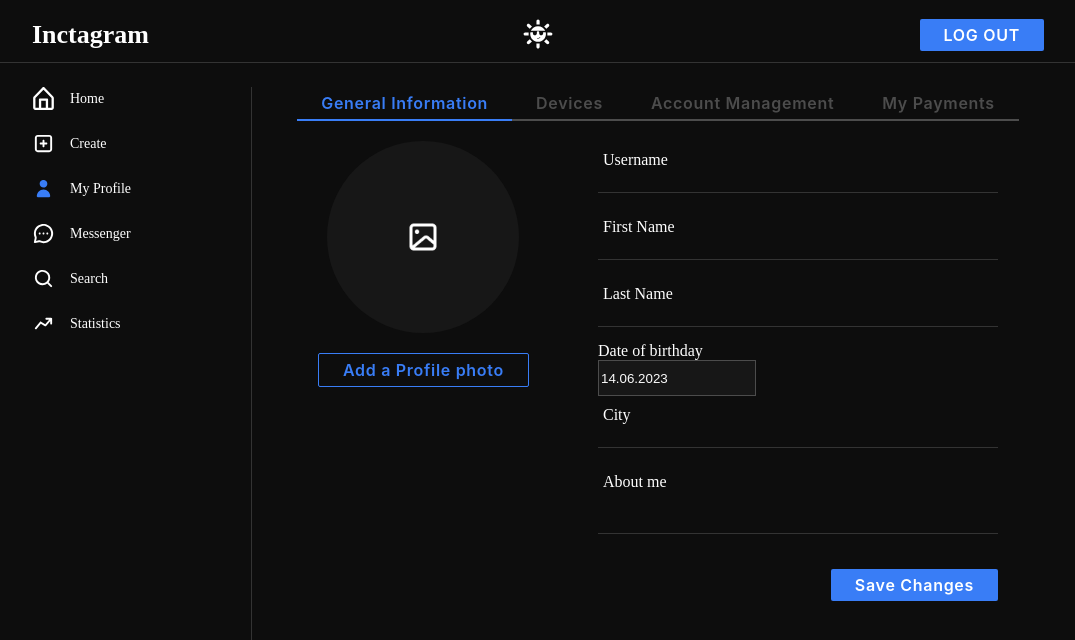
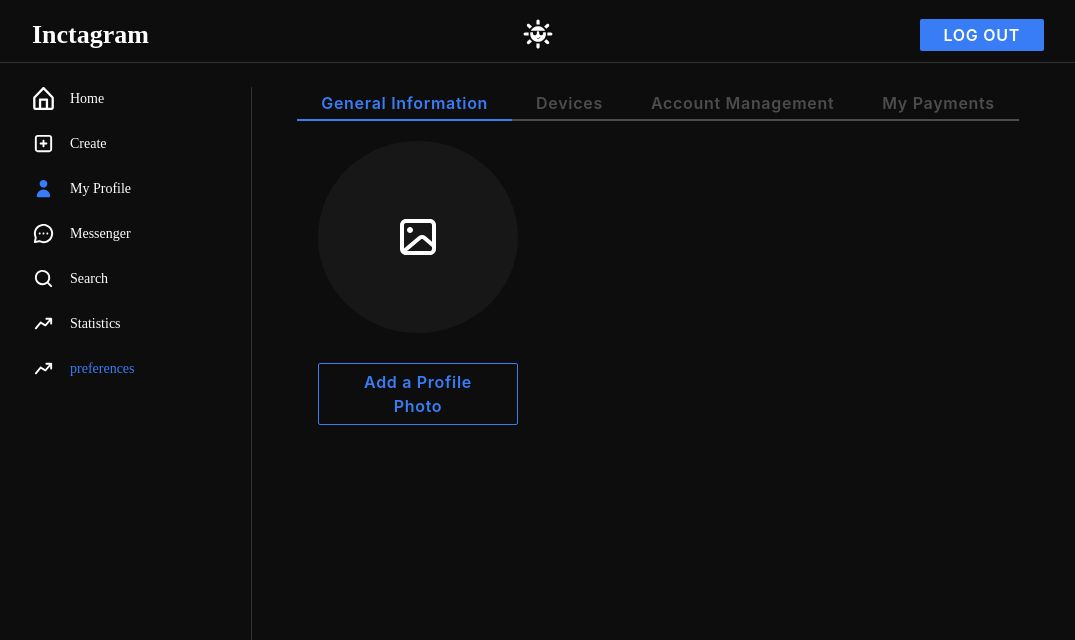
Before and after one commit to sousva/inctagram, a Next.js app: page /profile/profile-settings in a window 1280 px wide. Shown: the top 640 px of the page, without its empty margins (102-1177 px from the left). Built offline with nearby package versions, Linux system fonts and the light colour scheme.

Commit message:
feat: add Avatar component for upload user photo

```diff
--- a/src/app/path.ts
+++ b/src/app/path.ts
@@ -1,5 +1,5 @@
 export const PATH = {
-    HOME: '/',
+    // Auth
     LOGIN: '/auth/login',
     REGISTRATION: '/auth/registration',
     FORGOT_PASSWORD: '/auth/forgot-password',
@@ -7,4 +7,12 @@ export const PATH = {
     REGISTRATION_CONFIRMED: '/auth/registrationConfirmed',
     CREATE_NEW_PASSWORD: '/create-new-password/:token',
     PROFILE_SETTINGS: 'profile/profile-settings',
+
+    // Aside
+    HOME: '/profile/home',
+    CREATE: '/profile/create',
+    MY_PROFILE: '/profile/my-profile',
+    MESSENGER: '/profile/messenger',
+    SEARCH: '/profile/search',
+    STATISTICS: '/profile/statistics',
 } as const
--- /dev/null
+++ b/src/app/profile/profile-settings/Avatar/Avatar.tsx
@@ -0,0 +1,27 @@
+import React, {useState} from 'react'
+import {Button} from 'common/components/Button/Button'
+import {AvatarFormWrapper} from 'app/profile/profile-settings/Avatar/styled'
+import EmptyAvatarIcon from './../../../../common/assets/icons/emptyAvatar.svg'
+import {ProfilePhotoModal} from 'app/profile/profile-settings/Avatar/ProfilePhotoModal'
+
+export const Avatar = () => {
+    const [isModalOpen, setIsModalOpen] = useState(false)
+
+    const handleModalClose = () => {
+        setIsModalOpen(false)
+    }
+    const handleModalOpen = () => {
+        setIsModalOpen(true)
+    }
+    return (
+        <AvatarFormWrapper>
+            <span>
+                <EmptyAvatarIcon />
+            </span>
+            <Button type='button' variant={'outlined'} onClick={handleModalOpen}>
+                Add a Profile Photo
+            </Button>
+            <ProfilePhotoModal title={'Add a Profile Photo'} isOpen={isModalOpen} handleClose={handleModalClose} />
+        </AvatarFormWrapper>
+    )
+}
--- /dev/null
+++ b/src/app/profile/profile-settings/Avatar/ProfilePhotoModal.tsx
@@ -0,0 +1,18 @@
+import {BaseModalProps, Modal} from 'common/components/Modal/BaseModal'
+import React from 'react'
+import styled from 'styled-components'
+import {Button} from 'common/components/Button/Button'
+
+export const ProfilePhotoModalWrapper = styled.form``
+export const InputFile = styled.input``
+
+export const ProfilePhotoModal = (props: BaseModalProps) => {
+    return (
+        <Modal title={props.title} isOpen={props.isOpen} handleClose={props.handleClose}>
+            <ProfilePhotoModalWrapper>
+                <input type='file' />
+                <Button>Select from Computer</Button>
+            </ProfilePhotoModalWrapper>
+        </Modal>
+    )
+}
--- /dev/null
+++ b/src/app/profile/profile-settings/Avatar/styled.tsx
@@ -0,0 +1,24 @@
+import styled from 'styled-components'
+
+export const AvatarFormWrapper = styled.div`
+    display: flex;
+    flex-direction: column;
+    width: 100%;
+    max-width: 200px;
+
+    span {
+        display: flex;
+        align-items: center;
+        justify-content: center;
+        width: 100%;
+        height: 192px;
+        border-radius: 50%;
+        margin-bottom: 30px;
+        background-color: ${props =>
+            props.theme.name === 'dark' ? props.theme.palette.dark['500'] : props.theme.palette.light['500']};
+    }
+
+    button {
+        line-height: 24px;
+    }
+`
--- a/src/app/profile/profile-settings/GeneralInformation/GeneralInformation.tsx
+++ b/src/app/profile/profile-settings/GeneralInformation/GeneralInformation.tsx
@@ -1,36 +1,24 @@
 'use client'
 
-import Image from 'next/image'
 import React from 'react'
-import image from '../../../../common/assets/icons/image.png'
 import {GeneralInformationWrapper} from 'app/profile/profile-settings/GeneralInformation/styled'
-import {Button} from 'common/components/Button/Button'
-import {InputText} from 'common/components/InputText/InputText'
-import {Textarea} from 'common/components/Textarea/Textarea'
-import {CustomDatePicker} from 'common/components/DatePicker/DatePicker'
+import {Avatar} from 'app/profile/profile-settings/Avatar/Avatar'
 
 export const GeneralInformation = () => {
     return (
         <GeneralInformationWrapper>
-            <div className='formSection'>
-                <div className='avatarImage'>
-                    <div className='circleImage'>
-                        <Image className='photoIcon' width={36} height={36} src={image} alt={'image'} />
-                    </div>
-                    <Button className='buttonProfile' type='button' variant={'outlined'}>
-                        Add a Profile photo
-                    </Button>
-                </div>
-                <div className='inputSection'>
-                    <InputText className='inputText' label='Username'></InputText>
-                    <InputText className='inputText' label='First Name'></InputText>
-                    <InputText className='inputText' label='Last Name'></InputText>
-                    <CustomDatePicker></CustomDatePicker>
-                    <InputText className='inputText' label='City'></InputText>
-                    <Textarea label='About me'></Textarea>
-                </div>
+            <div>
+                <Avatar />
+                {/*<div className='inputSection'>*/}
+                {/*    <InputText className='inputText' label='Username'></InputText>*/}
+                {/*    <InputText className='inputText' label='First Name'></InputText>*/}
+                {/*    <InputText className='inputText' label='Last Name'></InputText>*/}
+                {/*    <CustomDatePicker></CustomDatePicker>*/}
+                {/*    <InputText className='inputText' label='City'></InputText>*/}
+                {/*    <Textarea label='About me'></Textarea>*/}
+                {/*</div>*/}
+                {/*<Button className='buttonSave'>Save Changes</Button>*/}
             </div>
-            <Button className='buttonSave'>Save Changes</Button>
         </GeneralInformationWrapper>
     )
 }
--- a/src/common/components/Aside/Aside.tsx
+++ b/src/common/components/Aside/Aside.tsx
@@ -8,17 +8,19 @@ import MessengerIcon from 'common/assets/icons/messenger.svg'
 import StatisticsIcon from 'common/assets/icons/statistics.svg'
 import CreateIcon from 'common/assets/icons/create.svg'
 import SearchIcon from 'common/assets/icons/search.svg'
+import {PATH} from 'app/path'
 
 export const Aside = () => {
     return (
         <AsideWrapper>
             <nav>
-                <NavLink href={'/profile/home'} name={'Home'} icon={<HomeIcon />} />
-                <NavLink href={'/profile/create'} name={'Create'} icon={<CreateIcon />} />
-                <NavLink href={'/profile/my-profile'} name={'My Profile'} icon={<MyProfileIcon />} />
-                <NavLink href={'/profile/messenger'} name={'Messenger'} icon={<MessengerIcon />} />
-                <NavLink href={'/profile/search'} name={'Search'} icon={<SearchIcon />} />
-                <NavLink href={'/profile/statistics'} name={'Statistics'} icon={<StatisticsIcon />} />
+                <NavLink href={PATH.HOME} name={'Home'} icon={<HomeIcon />} />
+                <NavLink href={PATH.CREATE} name={'Create'} icon={<CreateIcon />} />
+                <NavLink href={PATH.MY_PROFILE} name={'My Profile'} icon={<MyProfileIcon />} />
+                <NavLink href={PATH.MESSENGER} name={'Messenger'} icon={<MessengerIcon />} />
+                <NavLink href={PATH.SEARCH} name={'Search'} icon={<SearchIcon />} />
+                <NavLink href={PATH.STATISTICS} name={'Statistics'} icon={<StatisticsIcon />} />
+                <NavLink href={'/profile/profile-settings'} name={'preferences'} icon={<StatisticsIcon />} />
             </nav>
         </AsideWrapper>
     )
--- a/src/common/components/Modal/BaseModal.tsx
+++ b/src/common/components/Modal/BaseModal.tsx
@@ -6,13 +6,13 @@ import CloseIconDark from './../../assets/icons/closeBlack.svg'
 import {useAppSelector} from 'common/hooks/reduxHooks'
 import {ModalContent, ModalWrapper} from 'common/components/Modal/BaseModal.styled'
 
-type Props = {
-    children: ReactNode
+export type BaseModalProps = {
+    children?: ReactNode
     isOpen: boolean
     handleClose: () => void
     title: string
 }
-export const Modal = ({children, isOpen, handleClose, title}: Props) => {
+export const Modal = ({children, isOpen, handleClose, title}: BaseModalProps) => {
     const theme = useAppSelector(state => state.app.theme)
     const handleCloseModal = () => {
         document.body.classList.remove('isModalOpen')
--- a/src/common/components/NavLink/NavLink.tsx
+++ b/src/common/components/NavLink/NavLink.tsx
@@ -1,24 +1,8 @@
 import React, {ComponentProps, ReactNode} from 'react'
-import styled from 'styled-components'
 import Link from 'next/link'
 import {usePathname} from 'next/navigation'
 import {NavIconWrapper} from 'common/components/NavLink/NavIcon'
-
-export const NavLinkWrapper = styled(Link)`
-    display: flex;
-    align-items: center;
-    gap: 15px;
-    font-weight: 500;
-    font-family: Inter serif;
-    font-size: 14px;
-
-    text-decoration: none;
-    color: ${props => props.theme.textColor};
-
-    &.active {
-        color: ${props => props.theme.palette.primary['500']};
-    }
-`
+import {NavLinkWrapper} from 'common/components/NavLink/styled'
 
 type DefaultLinkPropsType = ComponentProps<typeof Link>
 
--- /dev/null
+++ b/src/common/components/NavLink/styled.tsx
@@ -0,0 +1,18 @@
+import styled from 'styled-components'
+import Link from 'next/link'
+
+export const NavLinkWrapper = styled(Link)`
+    display: flex;
+    align-items: center;
+    gap: 15px;
+    font-weight: 500;
+    font-family: Inter serif;
+    font-size: 14px;
+
+    text-decoration: none;
+    color: ${props => props.theme.textColor};
+
+    &.active {
+        color: ${props => props.theme.palette.primary['500']};
+    }
+`
--- a/src/common/themes/GlobalStyle.tsx
+++ b/src/common/themes/GlobalStyle.tsx
@@ -20,6 +20,11 @@ export const GlobalStyle = createGlobalStyle`
     }
   }
 
+  img {
+    width: 100%;
+    height: 100%;
+  }
+
   input:-webkit-autofill,
   input:-webkit-autofill:hover,
   input:-webkit-autofill:focus,
```
Also changed, not shown: src/common/assets/icons/emptyAvatar.svg (added), src/common/assets/icons/image.png (deleted).
